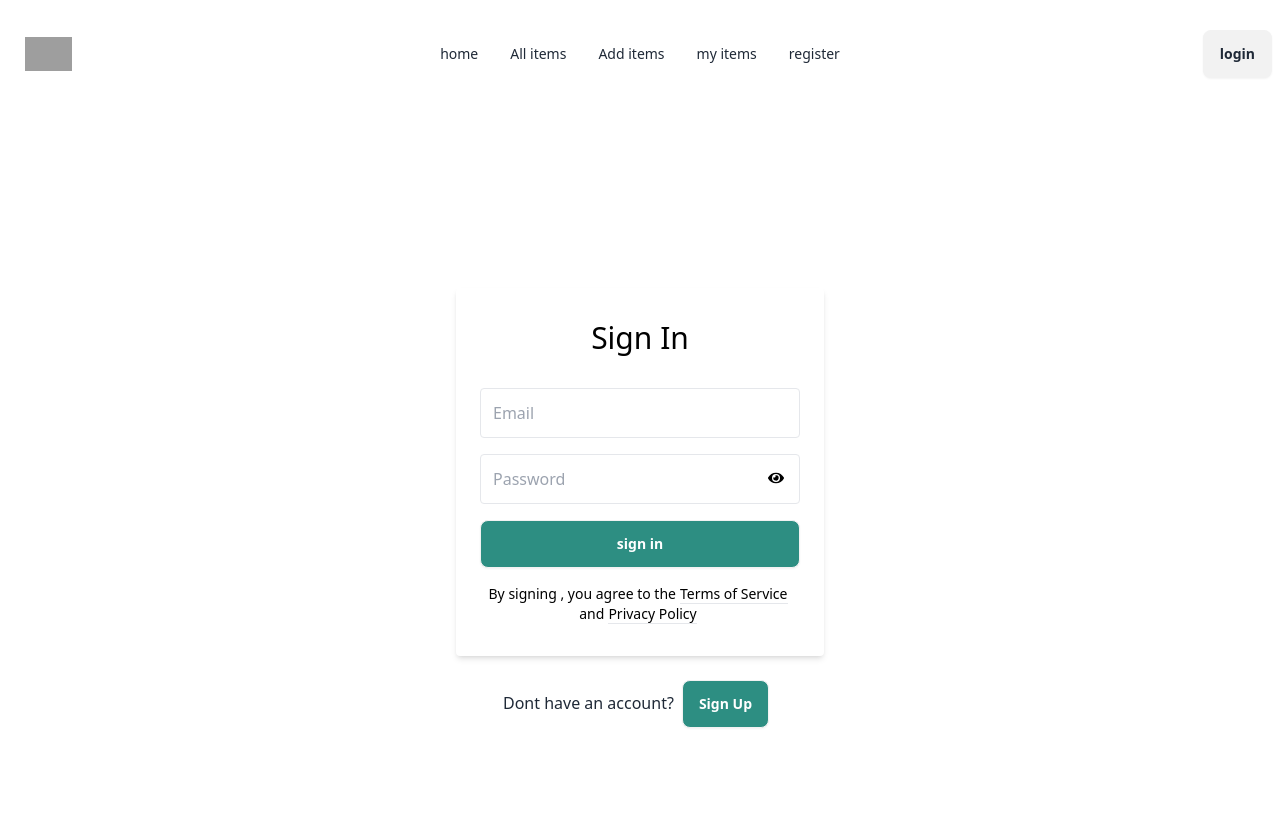
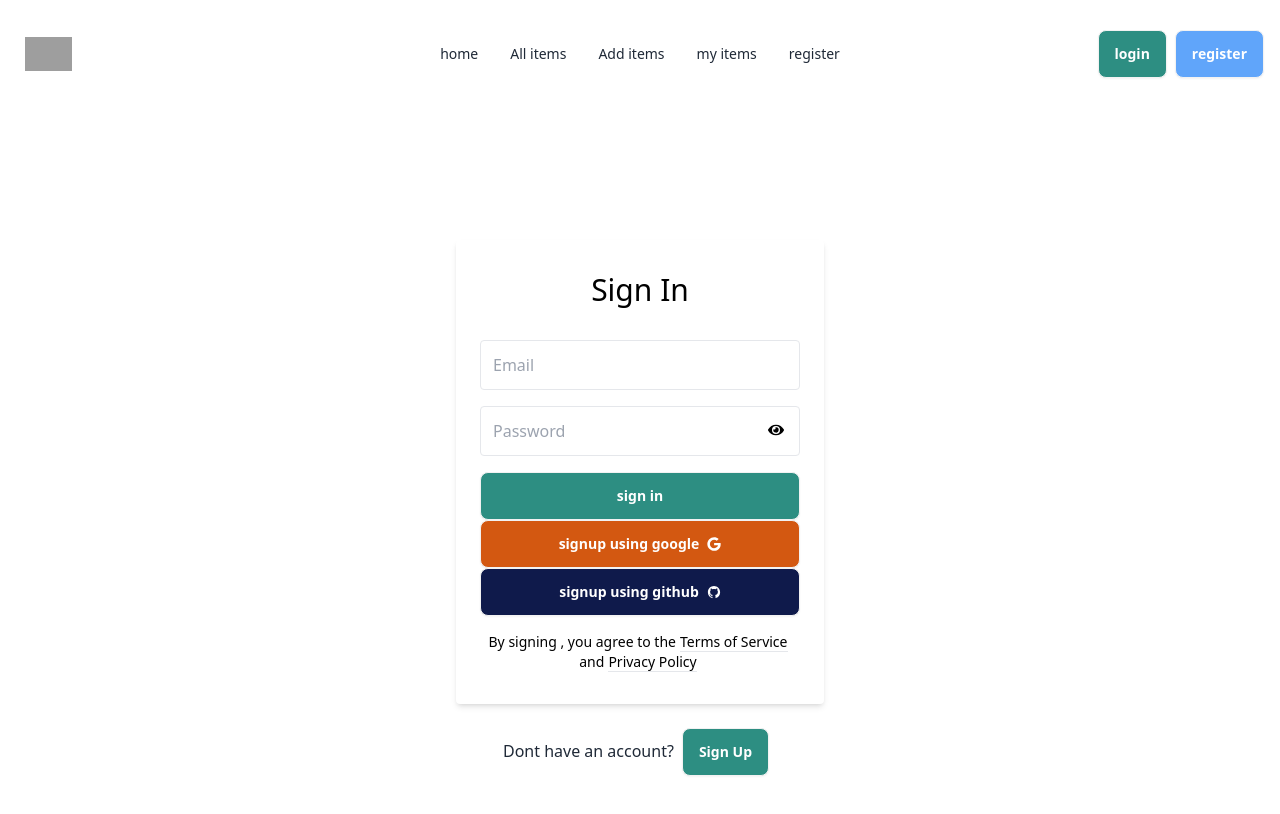
Before and after one commit to asif12018/artifex-client, a React (Vite) app: page /login in a window 1280 px wide. Shown: the top 814 px of the page. Built offline with nearby package versions, Linux system fonts and the light colour scheme; no server answers; grey boxes are pictures that could not be loaded.

Commit message:
github login added to login page

```diff
--- a/src/components/Navbar.jsx
+++ b/src/components/Navbar.jsx
@@ -52,8 +52,8 @@ const Navbar = () => {
             <div className="navbar-end">
                 {
                     user ? <><div className="w-10 rounded-full">
-                    <img className="rounded-full " alt="Tailwind CSS Navbar component" src={user?.photoURL} />
-                  </div><a onClick={handleLogOut} className="btn mx-2">logout</a></> : <Link to={'/login'} className="btn">login</Link>
+                    <img title={user.displayName ? user.displayName : 'user login using github thats the reason its not have display name'} className="rounded-full " alt="Tailwind CSS Navbar component" src={user?.photoURL} />
+                  </div><a onClick={handleLogOut} className="btn mx-2 bg-red-400 text-white">logout</a></> : <><Link to={'/login'} className="btn bg-[#2d8e82] text-white">login</Link > <Link className="btn mx-2 bg-blue-400 text-white" to={'/register'}>register</Link></>
                 }
             </div>
         </div>
--- a/src/pages/Register.jsx
+++ b/src/pages/Register.jsx
@@ -117,6 +117,7 @@ const Register = () => {
             // The signed-in user info.
             const user = result.user;
             setUser(user);
+            console.log(user)
             signUpSuccess();
             // ...
           }).catch((error) => {
@@ -137,6 +138,7 @@ const Register = () => {
 
             const user = result.user;
             setUser(user);
+            console.log(user)
             signUpSuccess();
             // ...
           }).catch((error) => {
--- a/src/pages/login/Login.jsx
+++ b/src/pages/login/Login.jsx
@@ -5,6 +5,8 @@ import { ToastContainer, toast } from 'react-toastify';
 import 'react-toastify/dist/ReactToastify.css';
 import { FaEye } from "react-icons/fa";
 import { FaEyeSlash } from "react-icons/fa";
+import { FaGoogle } from "react-icons/fa6";
+import { IoLogoGithub } from "react-icons/io";
 
 const Login = () => {
     //password show state
@@ -14,7 +16,7 @@ const Login = () => {
     //invalid password state
     const [wrong, setWrong] = useState(false);
     //context api data
-    const { userLogin, setUser } = useContext(AuthContext);
+    const { userLogin, setUser, googleLogin, githubLogin } = useContext(AuthContext);
     //login function
     const handleLogin = e => {
         setWrong(false);
@@ -43,6 +45,46 @@ const Login = () => {
                 }, 4000)
                 form.reset();
             });
+    }
+
+    //google login function
+    const handleGoogleLogin = () =>{
+        googleLogin()
+        .then((result) => {
+
+            // The signed-in user info.
+            const user = result.user;
+            setUser(user);
+            console.log(user)
+            signInSuccess()
+            // ...
+          }).catch((error) => {
+            // Handle Errors here.
+            const errorCode = error.code;
+            const errorMessage = error.message;
+            console.log(errorMessage);
+            // ...
+          });
+    }
+
+    //github login
+    const handleGithubLogin = () =>{
+        githubLogin()
+        .then((result) => {
+
+
+
+            const user = result.user;
+            setUser(user);
+            console.log(user)
+            signInSuccess()
+            // ...
+          }).catch((error) => {
+            // Handle Errors here.
+            const errorCode = error.code;
+            console.log(error)
+            // ...
+          });
     }
     return (
         <div>
@@ -85,6 +127,10 @@ const Login = () => {
 
                         <input type="submit" className="btn bg-[#2d8e82] text-white" value="sign in" />
 
+                        <button onClick={handleGoogleLogin} className="btn bg-[#d35811] text-white"> signup using google  <FaGoogle /></button>
+
+                        <button onClick={handleGithubLogin} className="btn bg-[#0f1a4b] text-white"> signup using github  <IoLogoGithub /></button>
+
                         <div className="text-center text-sm text-grey-dark mt-4">
                             By signing , you agree to the
                             <a className="no-underline border-b border-grey-dark text-grey-dark mx-1" href="#">
```
